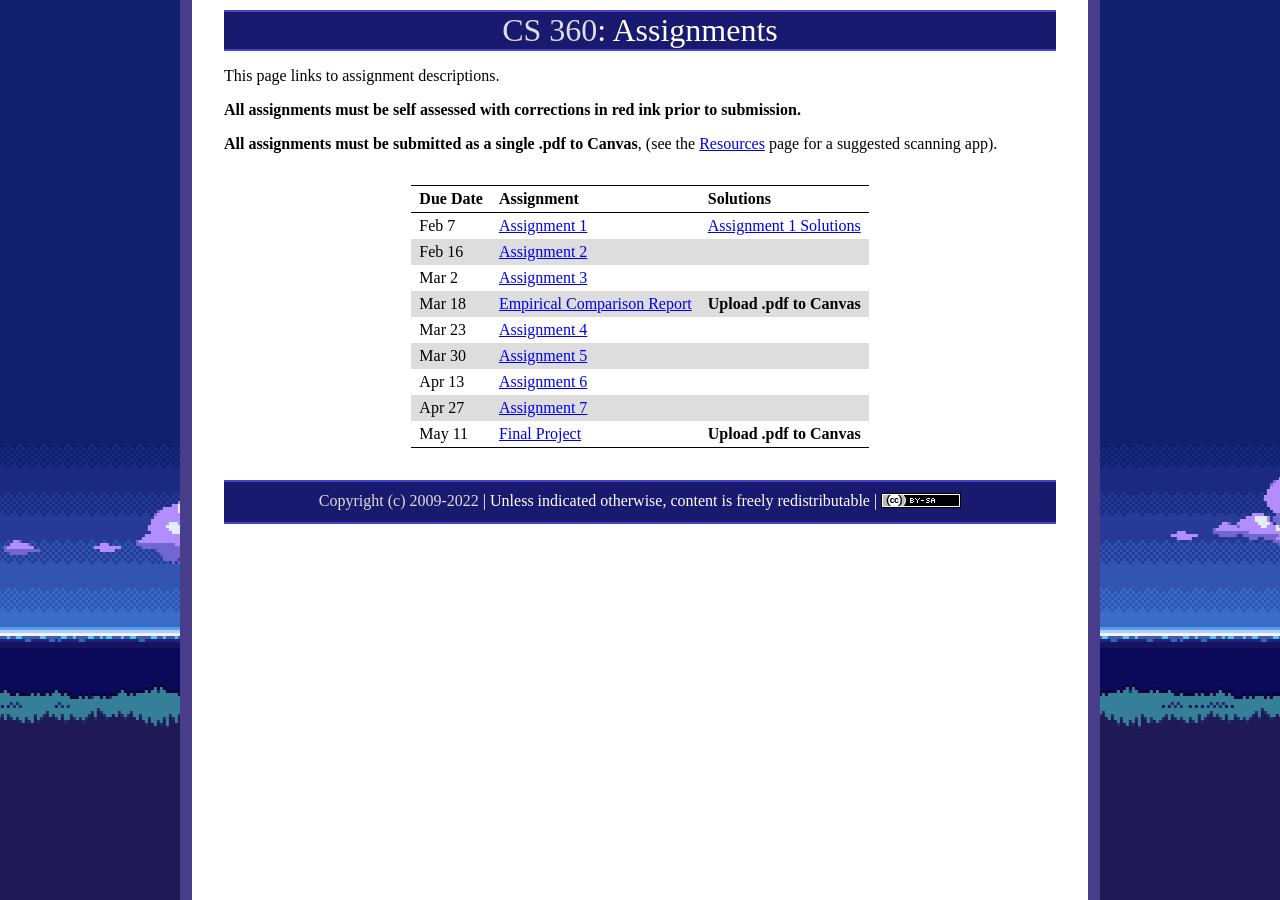
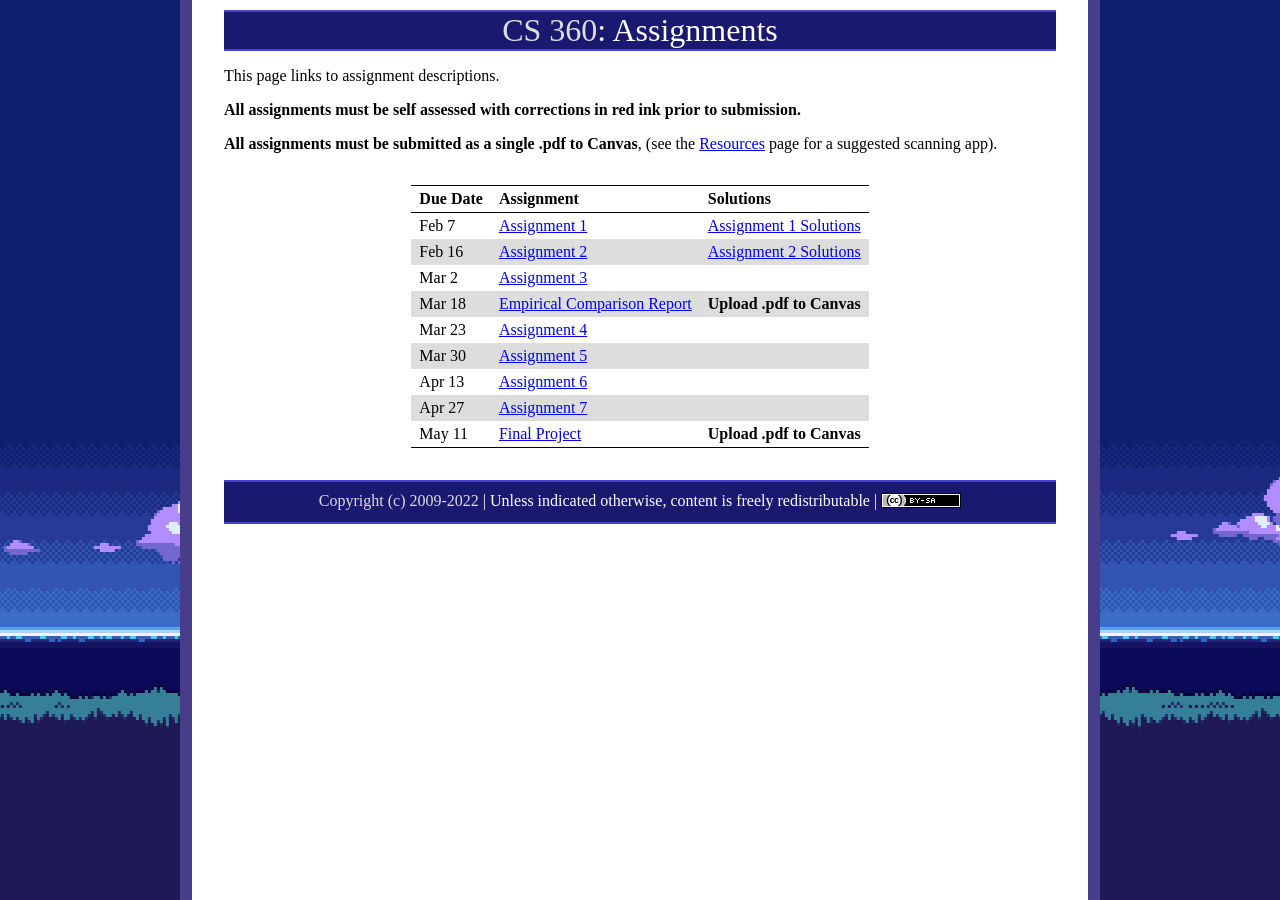
Before and after one commit to ycpcs/cs360-spring2022, a Jekyll site: the page built from assign/index.md, in a window 1280 px wide. Built offline with Jekyll 4.4.1, drawn with Linux system fonts in a browser that asks for light colours.

Commit message:
add assign02 sol
add assign02 sol

```diff
--- a/assign/index.md
+++ b/assign/index.md
@@ -12,7 +12,7 @@
 > Due Date |                Assignment                                | Solutions                                               |
 > -------- | -------------------------------------------------------- | ------------------------------------------------------- |
 > Feb 7    | [Assignment 1](../assign/assign01.html)                  | [Assignment 1 Solutions](../assign/sol/assign01sol.pdf) |
-> Feb 16   | [Assignment 2](../assign/assign02.html)                  |  |
+> Feb 16   | [Assignment 2](../assign/assign02.html)                  | [Assignment 2 Solutions](../assign/sol/assign02sol.pdf) |
 > Mar 2   | [Assignment 3](../assign/assign03.html)                  |  |
 > Mar 18   | [Empirical Comparison Report](../assign/emp_comp.html)   | **Upload .pdf to Canvas** |
 > Mar 23   | [Assignment 4](../assign/assign04.html)                  |  |
```
Also changed, not shown: 1 other file.
